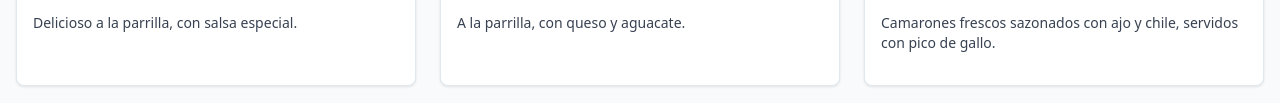
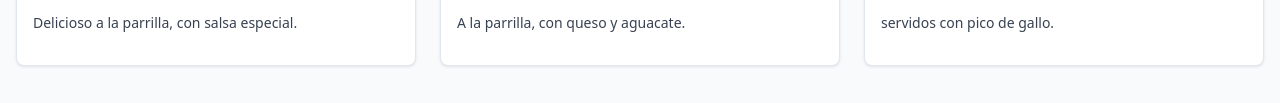
Before and after one commit to Nanarro/Tacos-Don-Chuy, a plain HTML site: page index.html in a window 1280 px wide. Shown: the part 1420-1523 px from the top of the page. Drawn offline with nearby package versions, Linux system fonts and the light colour scheme.

Commit message:
Update index.html

```diff
--- a/index.html
+++ b/index.html
@@ -450,7 +450,7 @@
                     <div class="card-content">
                         <img src="https://dam.cocinafacil.com.mx/wp-content/uploads/2019/08/taco-de-suadero.jpg"
                             alt="Taco de Suadero" class="w-full h-48 object-cover rounded-md mb-4" />
-                        <p class="text-sm text-gray-700">Camarones frescos sazonados con ajo y chile, servidos con pico
+                        <p class="text-sm text-gray-700">servidos con pico
                             de gallo.</p>
                     </div>
                 </div>
```
